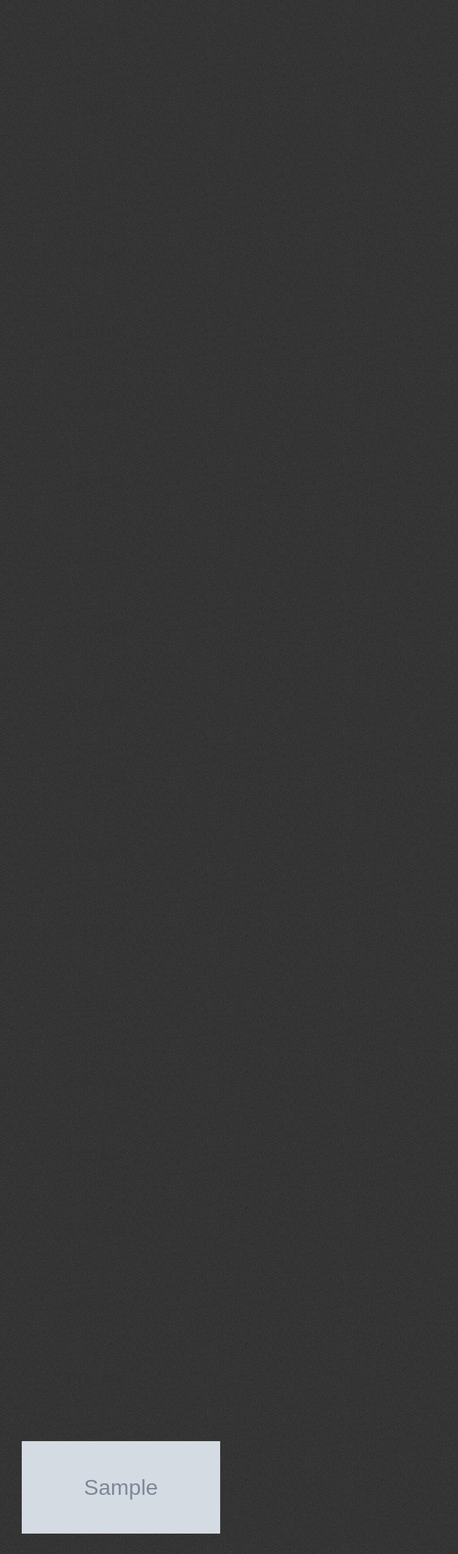
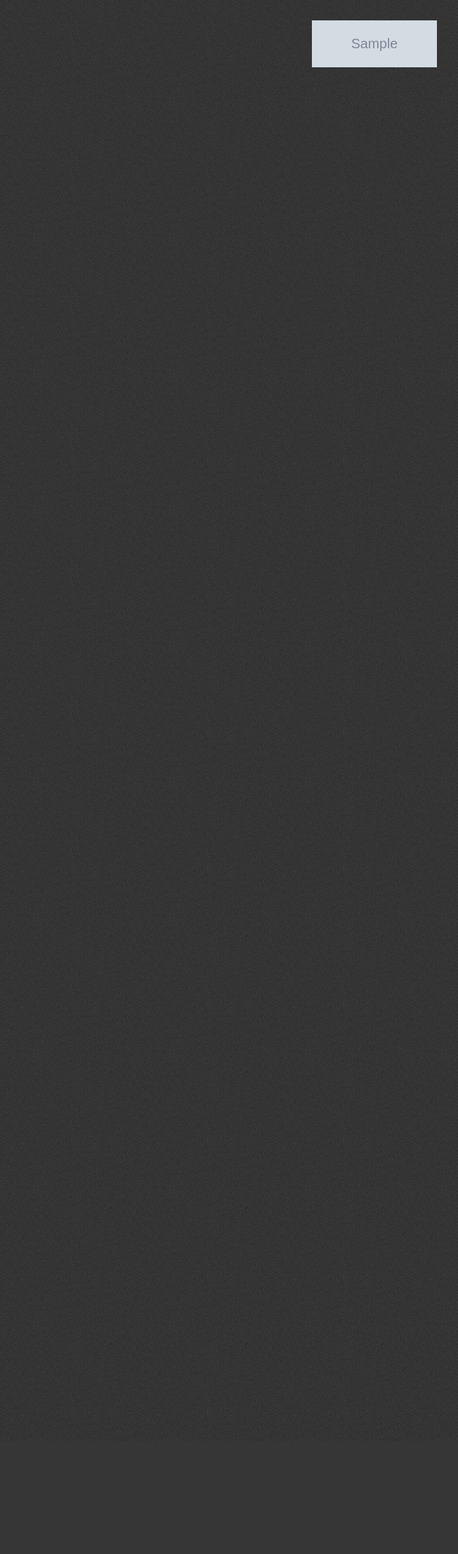
Before and after one commit to keitase/LAN-Tool, a Flask app: template servercode/templates/schedule.html in a window 1280 px wide. Shown: the whole page at 68% size, without its empty margins (440-1114 px from the left). After the commit the page ends 99 px from the top, so only its background shows below. Run offline with Flask 2, Linux system fonts and the light colour scheme; the template is opened without the code that fills it: most values are stand-ins (such as "Sample title", 1, 10 or a date in 2020); grey boxes marked "Sample" are stand-in pictures; parts of the project's set-up code (start-up, migrations or seed data) failed here and were passed over; some libraries are stand-ins or nearby versions.

Commit message:
Changed to the new schedule page
Schedule layout is now roughly correct

```diff
--- a/servercode/server.py
+++ b/servercode/server.py
@@ -53,7 +53,7 @@
 def event():
 	profile_urls = request.form.getlist('text')
 	games = get_common_games(get_userlist(profile_urls))
-	return render_template("scheduling.html", games=games)
+	return render_template("schedule.html", games=games)
 
 @app.route('/jq')
 def jq():
--- a/servercode/static/assets/css/lanstyle.css
+++ b/servercode/static/assets/css/lanstyle.css
@@ -1,6 +1,7 @@
 body {
 	padding: 30px;
 	font: arial;
+	width: 100%;
 }
 
 .navbar {
@@ -21,14 +22,16 @@
 }
 
 .timeslot {
-
+	height: 200px;
 }
 
 #gamelist {
 	width: 30%;
+	float: left;
 }
 
 #schedule {
+	float: left;
 	border-radius: 3px;
 	border-width: 1px;
 	border-color: black;
@@ -36,5 +39,6 @@
 }
 
 #timeslots {
+	float: left;
 	width: 50%;
 }
--- a/servercode/templates/schedule.html
+++ b/servercode/templates/schedule.html
@@ -34,7 +34,7 @@
     <div class="container" id="gamelist">
     	{% for game in games %}
         <div class="gameframe" ondrop="drop(event)" ondragover="allowDrop(event)">
-            <img src="{{games[game]['logo']}}" draggable="true" ondragstart="drag(event)" alt="{{games[game]['name']}}" id="{{games[game]['name']}}" width="292" height="136" />
+            <img src="{{games[game]['logo']}}" draggable="true" ondragstart="drag(event)" alt="{{games[game]['name']}}" id="{{games[game]['name']}}" width="184" height="69" />
         </div>
     	{% endfor %}
     </div>
```
